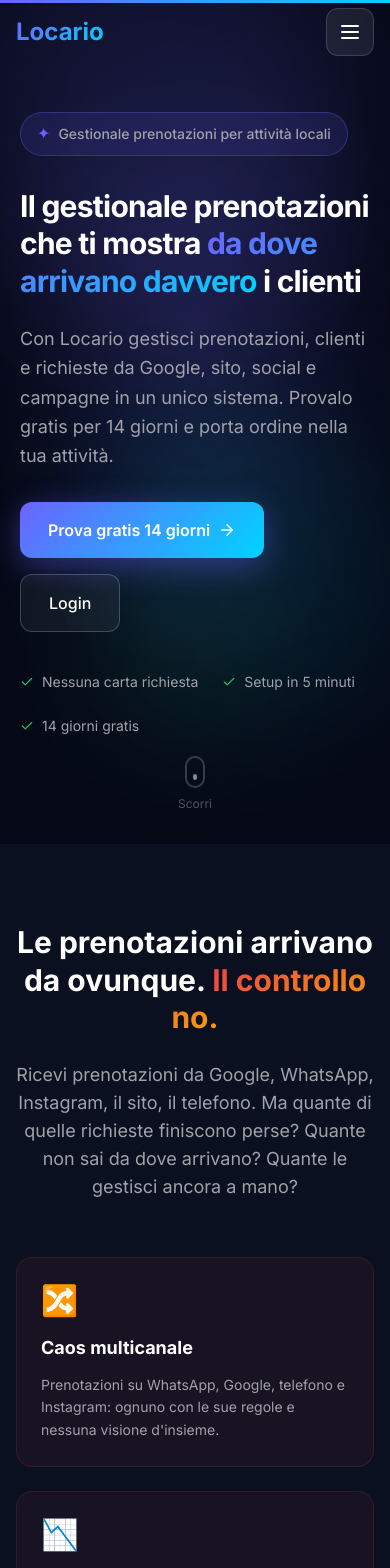
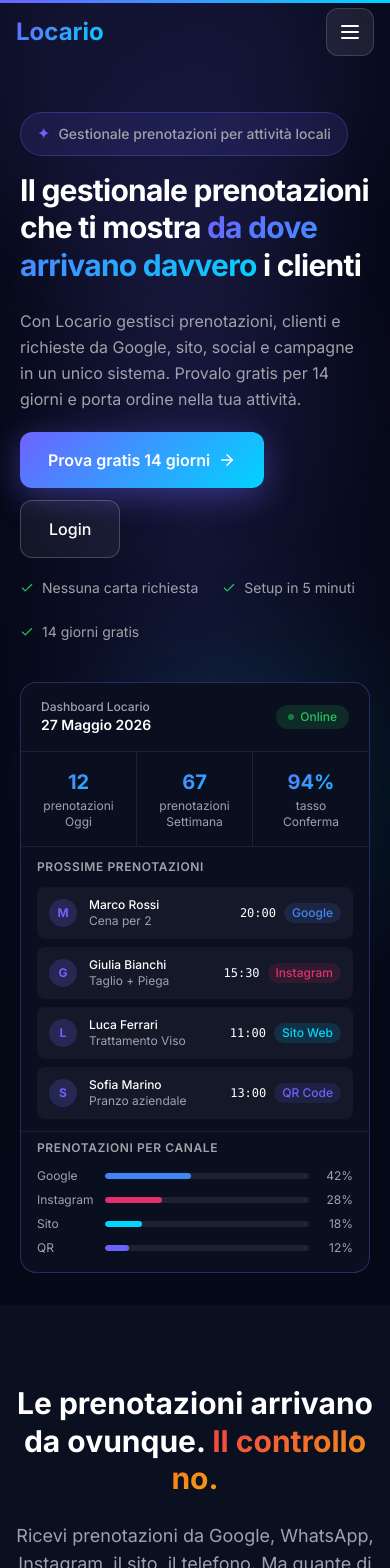
Before and after one commit to Ovallamor/locario-marketing-site, a Next.js app: page / in a window 390 px wide. Shown: the top 1568 px of the page. Built offline with nearby package versions, Linux system fonts and the light colour scheme.

Commit message:
fix: ripristino mockup mobile con scala ridotta e spaziature compatte

```diff
--- a/components/Hero.tsx
+++ b/components/Hero.tsx
@@ -73,7 +73,7 @@
               initial={{ opacity: 0, y: 20 }}
               animate={{ opacity: 1, y: 0 }}
               transition={{ duration: 0.5 }}
-              className="inline-flex items-center gap-2 px-4 py-2 rounded-full mb-8"
+              className="inline-flex items-center gap-2 px-4 py-2 rounded-full mb-4 lg:mb-8"
               style={{
                 background: 'rgba(108, 99, 255, 0.12)',
                 border: '1px solid rgba(108, 99, 255, 0.3)',
@@ -111,7 +111,7 @@
               initial={{ opacity: 0, y: 24 }}
               animate={{ opacity: 1, y: 0 }}
               transition={{ duration: 0.6, delay: 0.2 }}
-              className="text-lg leading-relaxed mb-8 max-w-xl"
+              className="text-base lg:text-lg leading-relaxed mb-5 lg:mb-8 max-w-xl"
               style={{ color: '#A1A1AA' }}
             >
               Con Locario gestisci prenotazioni, clienti e richieste da Google, sito, social e campagne
@@ -123,7 +123,7 @@
               initial={{ opacity: 0, y: 24 }}
               animate={{ opacity: 1, y: 0 }}
               transition={{ duration: 0.6, delay: 0.3 }}
-              className="flex flex-wrap gap-4 mb-10"
+              className="flex flex-wrap gap-3 mb-5 lg:mb-10"
             >
               <Link
                 href={LINKS.trial}
@@ -198,12 +198,13 @@
             <ProductMockup3D />
           </motion.div>
 
-          {/* Mockup mobile — nascosto su mobile piccolo, visibile da sm in su */}
+          {/* Mockup mobile */}
           <motion.div
             initial={{ opacity: 0, y: 40 }}
             animate={{ opacity: 1, y: 0 }}
             transition={{ duration: 0.8, delay: 0.4 }}
-            className="hidden sm:block lg:hidden"
+            className="lg:hidden"
+            style={{ transform: 'scale(0.85)', transformOrigin: 'top center' }}
           >
             <ProductMockup3D />
           </motion.div>
```
